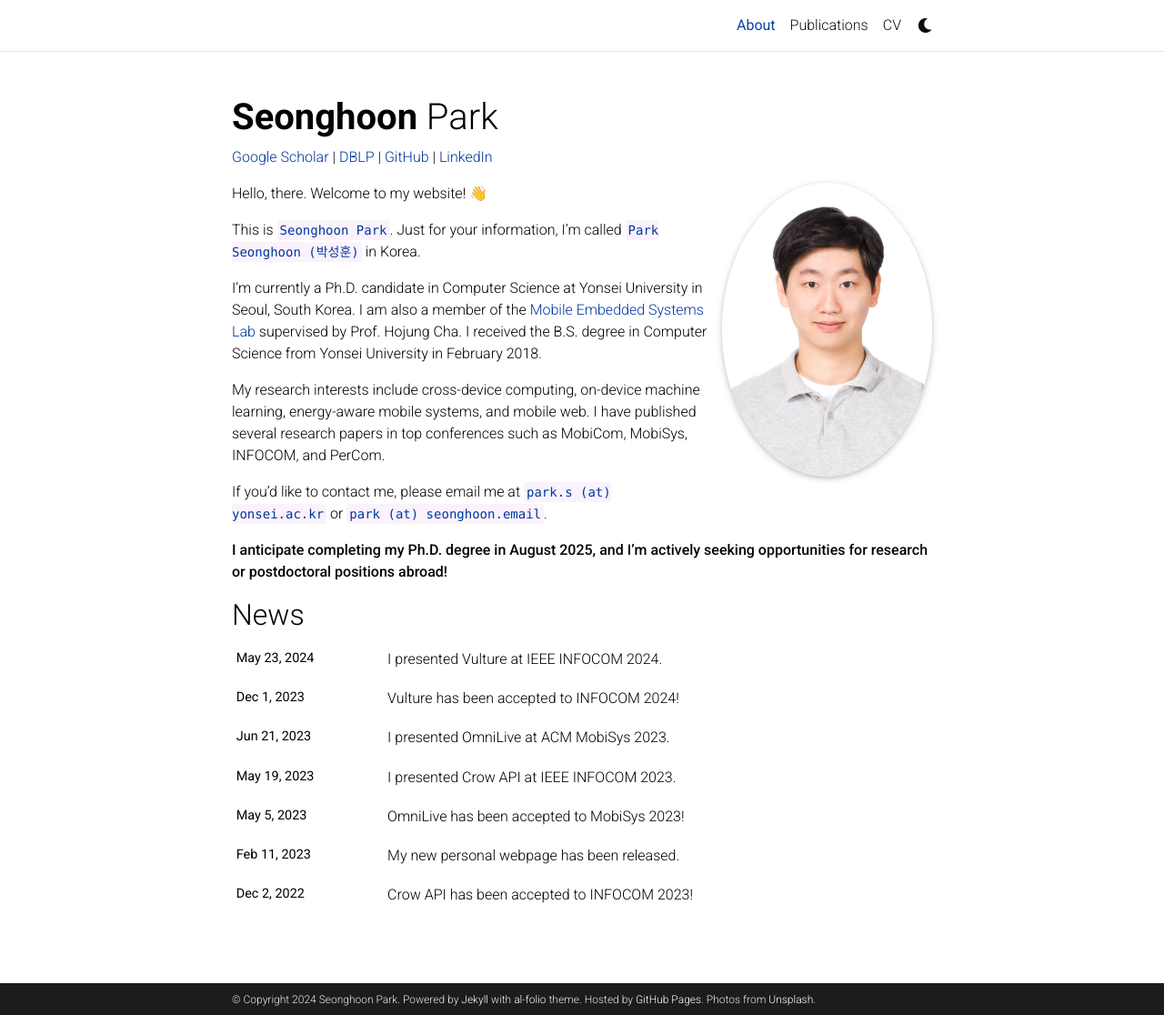
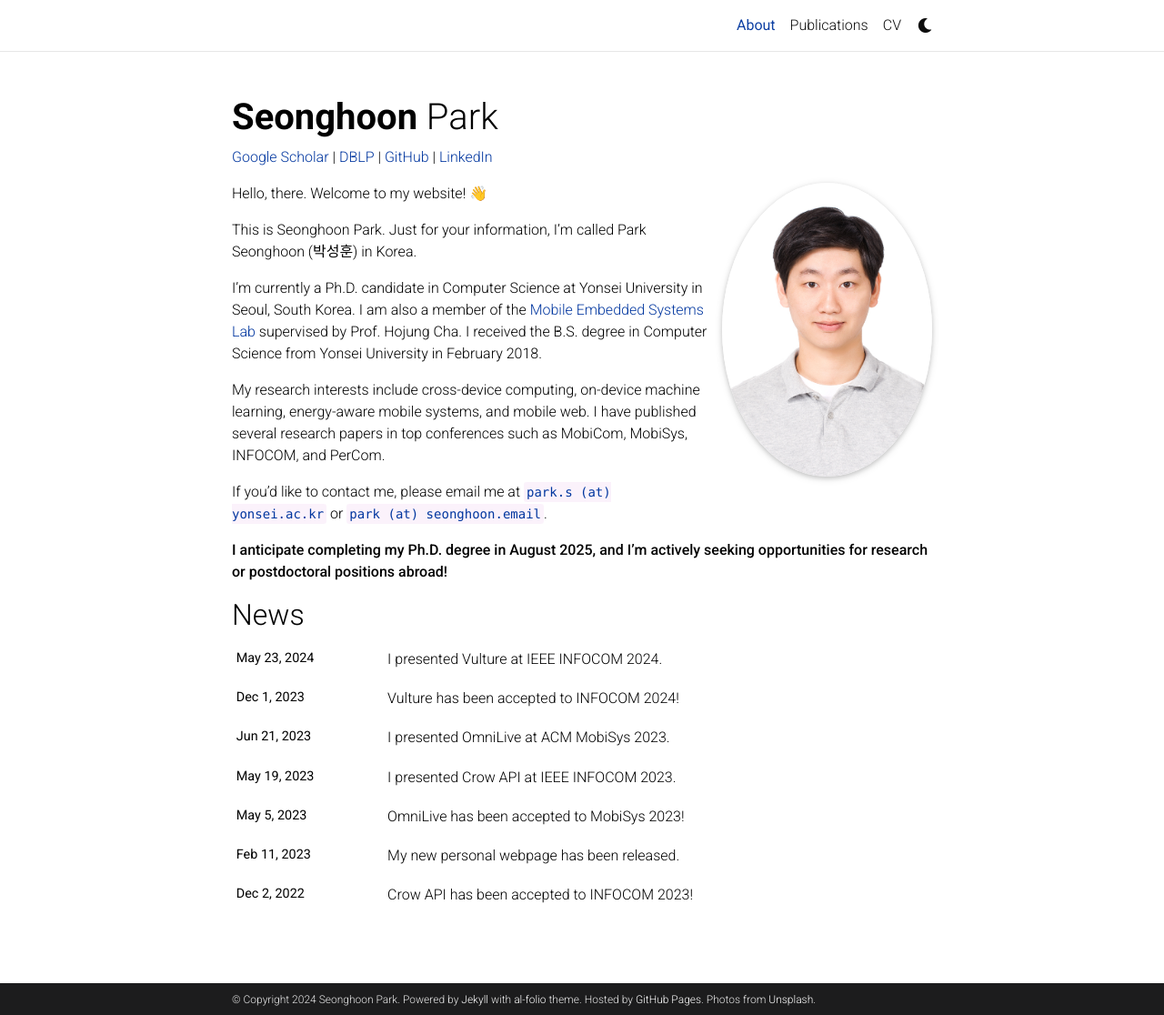
Before and after one commit to parkseonghoony/parkseonghoony.github.io, a Jekyll site: the page built from _pages/about.md, in a window 1280 px wide and 1116 px high. Shown: the whole window at 91% size. Built offline with Jekyll 4.4.1, drawn with Linux system fonts in a browser that asks for light colours; comment, search, counter and statistics services are not loaded; a style sheet for code colours, icons or effects is not loaded.

```diff
--- a/_pages/about.md
+++ b/_pages/about.md
@@ -24,7 +24,7 @@ social: false  # includes social icons at the bottom of the page
 
 Hello, there. Welcome to my website! 👋
 
-This is `Seonghoon Park`. Just for your information, I'm called `Park Seonghoon (박성훈)` in Korea.
+This is Seonghoon Park. Just for your information, I'm called Park Seonghoon (박성훈) in Korea.
 
 I'm currently a Ph.D. candidate in Computer Science at Yonsei University in Seoul, South Korea. I am also a member of the [Mobile Embedded Systems Lab](https://mobed.yonsei.ac.kr) supervised by Prof. Hojung Cha. I received the B.S. degree in Computer Science from Yonsei University in February 2018.
 
```
